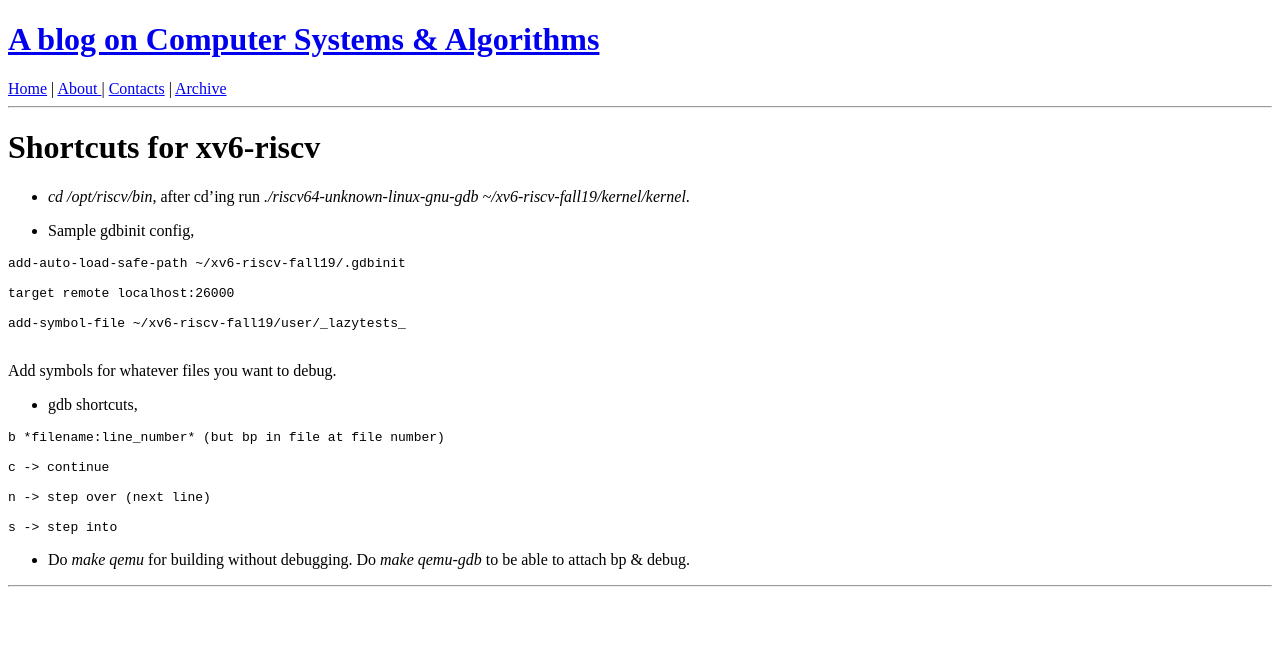
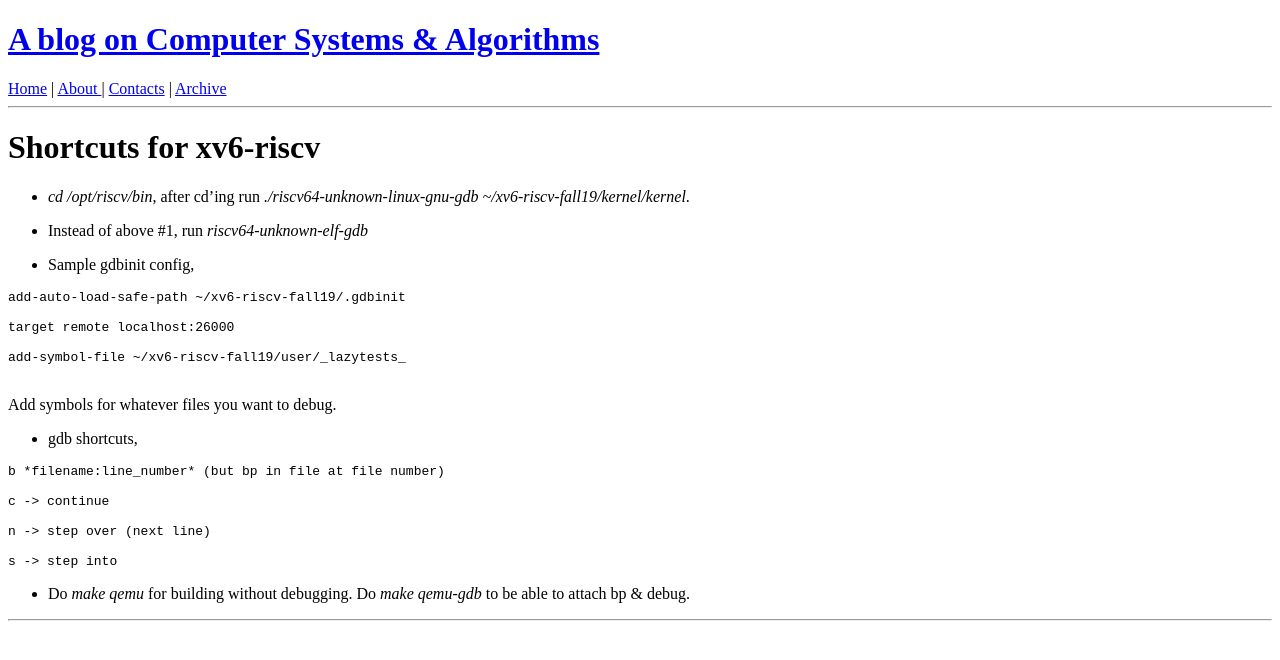
Before and after one commit to sudk1896/sudk1896.github.io, a Jekyll site: the page built from _posts/2020-07-30-xv6-Shortcuts.md, in a window 1280 px wide. Shown: the top 660 px of the page. Built offline with Jekyll 4.4.1, drawn with Linux system fonts in a browser that asks for light colours.

Commit message:
Use the gdb shortcut for riscv arch

```diff
--- a/_posts/2020-07-30-xv6-Shortcuts.md
+++ b/_posts/2020-07-30-xv6-Shortcuts.md
@@ -5,6 +5,7 @@ comment: false
 ---
 - *cd /opt/riscv/bin*, after cd'ing run *./riscv64-unknown-linux-gnu-gdb ~/xv6-riscv-fall19/kernel/kernel*.
 
+- Instead of above #1, run _riscv64-unknown-elf-gdb_
 
 - Sample gdbinit config,
 
```
